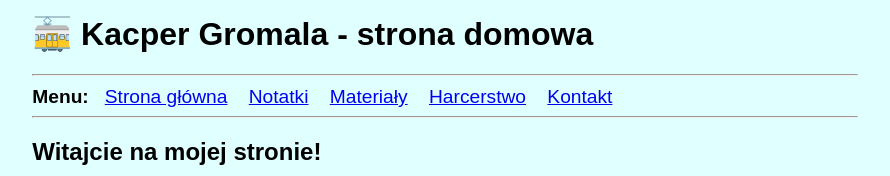
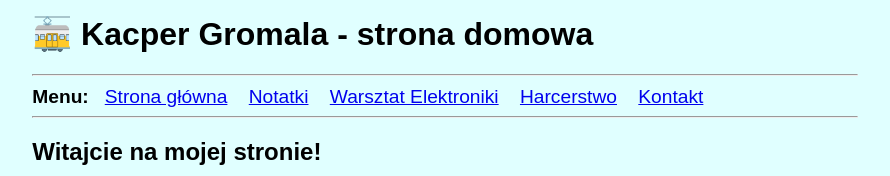
Before and after one commit to kfgromala/kfgromala.github.io, a plain HTML site: page index.html in a window 1280 px wide. Shown: the top 176 px of the page, without its empty margins (195-1085 px from the left). Drawn offline with nearby package versions, Linux system fonts and the light colour scheme; some packages are replaced by stand-ins of ours.

Commit message:
Update index.html

```diff
--- a/index.html
+++ b/index.html
@@ -20,7 +20,7 @@ src="https://cdnjs.cloudflare.com/ajax/libs/mathjax/2.7.7/latest.js?config=TeX-M
 <b>Menu:</b>&nbsp;&nbsp;
 <a href="index.html">Strona główna</a> &nbsp;&nbsp;
 <a href="notatki.html">Notatki</a> &nbsp;&nbsp;
-<a href="materialy.html">Materiały</a> &nbsp;&nbsp;
+<a href="warsztatelektroniki.html">Warsztat Elektroniki</a> &nbsp;&nbsp;
 <a href="harcerstwo.html">Harcerstwo</a> &nbsp;&nbsp;
 <a href="kontakt.html">Kontakt</a> &nbsp;&nbsp;
 </nav> <hr>
```
